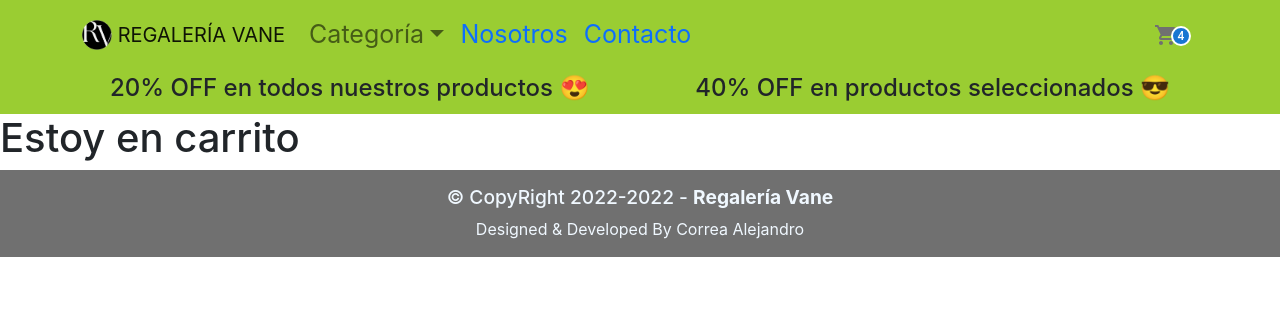
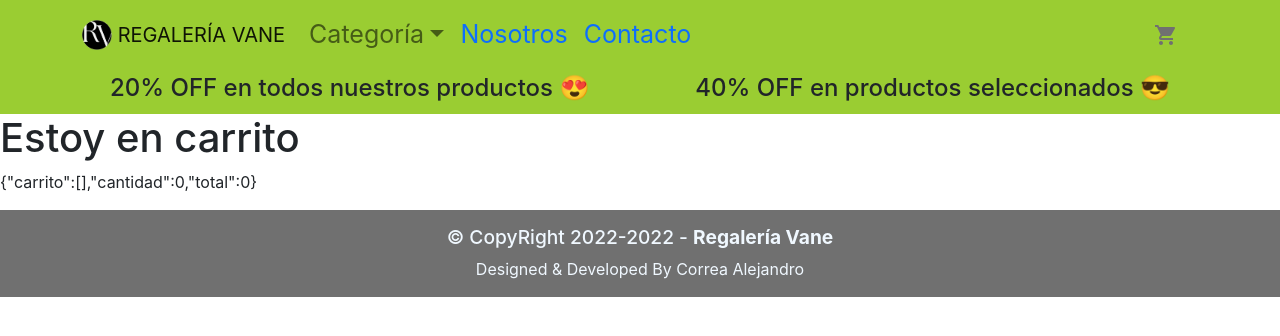
Before and after one commit to correa92/regaleriaVane, a React (Create React App) app: page /cart in a window 1280 px wide. Shown: the top 336 px of the page. Built offline with nearby package versions, Linux system fonts and the light colour scheme.

Commit message:
optimiza codigo

```diff
--- a/src/App.js
+++ b/src/App.js
@@ -4,11 +4,11 @@ import Footer from "./components/Footer/Footer";
 import { BrowserRouter, Routes, Route } from "react-router-dom";
 import ItemDetailContainer from "./components/Main/ItemDetailContainer/ItemDetailContainer";
 import Cart from "./components/Main/Cart/Cart";
-import CustomProvider from "./components/Context/CustomProvider";
+import CarritoProvider from "./components/Context/CartContext";
 
 function App() {
   return (
-    <CustomProvider>
+    <CarritoProvider>
       <BrowserRouter>
         <div className="App">
           <header className="App-header">
@@ -34,7 +34,7 @@ function App() {
           </footer>
         </div>
       </BrowserRouter>
-    </CustomProvider>
+    </CarritoProvider>
   );
 }
 
--- /dev/null
+++ b/src/components/Context/CartContext.jsx
@@ -0,0 +1,46 @@
+import { createContext, useState } from "react";
+
+export const contexto = createContext();
+
+const Provider = contexto.Provider;
+
+export default function CarritoProvider({ children }) {
+  const [carrito, setCarrito] = useState([]);
+  const [cantidad, setCantidad] = useState(0);
+  const [total, setTotal] = useState(0);
+
+
+  const defaultContextValue = {
+    carrito,
+    cantidad,
+    total
+    // agregarProducto
+  };
+
+  // function agregarProducto(producto) {
+
+  //   setCarrito([producto])
+  //   setCantidad(cantidad)
+  //   setTotal(producto.precio * producto.cantidad);
+
+  // }
+
+
+  // function addItem(item, cantidad) {
+  //   console.log("add item");
+  // }
+
+  // function removeItem(itemId) {
+  //   console.log('remueve item');
+  // }
+
+  //   function clear() {
+  //   console.log('remueve todo los items');
+  //   }
+
+  //   function isInCart(itemId) {
+  //     console.log('true, false');
+  //   }
+
+  return <Provider value={defaultContextValue}>{children}</Provider>;
+}
--- a/src/components/Context/CustomProvider.jsx
+++ /dev/null
@@ -1,15 +0,0 @@
-import { createContext } from "react";
-
-export const contexto = createContext();
-const { Provider } = contexto;
-
-export default function CustomProvider({children}) {
-  const defaultContextValue = {
-    carrito: [],
-    total: 0,
-  };
-
-  return <Provider value={defaultContextValue}>
-    {children}
-    </Provider>;
-}
--- a/src/components/Header/CarWidget/CarWidget.jsx
+++ b/src/components/Header/CarWidget/CarWidget.jsx
@@ -3,6 +3,9 @@ import "./CarWidget.css";
 import Badge from "@mui/material/Badge";
 import { styled } from "@mui/material/styles";
 import ShoppingCartIcon from "@mui/icons-material/ShoppingCart";
+import { contexto } from "../../Context/CartContext";
+import { useContext } from "react";
+
 
 const StyledBadge = styled(Badge)(({ theme }) => ({
   "& .MuiBadge-badge": {
@@ -14,9 +17,12 @@ const StyledBadge = styled(Badge)(({ theme }) => ({
 }));
 
 export default function CarWidget() {
+
+  const {cantidad} = useContext(contexto);
+
   return (
     <div className="cw">
-      <StyledBadge badgeContent={4} color="primary">
+      <StyledBadge badgeContent={cantidad} color="primary">
         <ShoppingCartIcon />
       </StyledBadge>
     </div>
--- a/src/components/Main/Cart/Cart.jsx
+++ b/src/components/Main/Cart/Cart.jsx
@@ -1,7 +1,16 @@
+import { useContext } from "react";
+import {contexto} from "../../Context/CartContext";
+
+
 export default function Cart() {
+
+  const resultado = useContext(contexto);
+
+console.log(resultado);
   return (
     <div>
       <h1>Estoy en carrito</h1>
+      <p>{JSON.stringify(resultado)}</p>
     </div>
   );
 }
--- a/src/components/Main/Contador/Contador.jsx
+++ b/src/components/Main/Contador/Contador.jsx
@@ -19,10 +19,6 @@ export default function Contador({ stock, fn }) {
       setCantidad(cantidad - 1);
     }
   }
-
-  // const aumenta = (cant) => {
-  //   fn(cantidad);
-  // };
 
   return (
     <CardActions>
--- a/src/components/Main/ItemDetail/ItemDetail.jsx
+++ b/src/components/Main/ItemDetail/ItemDetail.jsx
@@ -5,11 +5,12 @@ import PaidIcon from "@mui/icons-material/Paid";
 import { Typography } from "@mui/material";
 import Button from "@mui/material/Button";
 import LocalOfferIcon from "@mui/icons-material/LocalOffer";
-import Contador from "../Contador/Contador"
-;
-export default function ItemDetail({ item }) {
+import Contador from "../Contador/Contador";
+import { Link } from "react-router-dom";
 
 
+
+export default function ItemDetail({ item }) {
   let porcentajeDescuento = 0;
 
   if (item.offer === "true") {
@@ -22,10 +23,9 @@ export default function ItemDetail({ item }) {
   const descuento = item.price - (item.price * porcentajeDescuento) / 100;
   const cuotas = (descuento / 3).toFixed(2);
 
-  const onAdd = (cantidad)=>{
+  const onAdd = (cantidad) => {
     console.log(cantidad);
   };
-
 
   return (
     <div className="itemDetail">
@@ -89,22 +89,17 @@ export default function ItemDetail({ item }) {
         </p>
         <h5>{item.stock > 0 ? "En stock" : "Sin stock"}</h5>
 
-
-        <Contador stock={item.stock} fn={onAdd}/>
+        <Contador stock={item.stock} fn={onAdd} />
 
         <CardActions
           className="container_button"
           sx={{ justifyContent: "space-evenly" }}
         >
-
-          <Button
-            variant="contained"
-            startIcon={<PaidIcon />}
-            onClick={() => {
-              console.log("comprando");
-            }}
-          >
-            Comprar
+          <Button variant="contained" startIcon={<PaidIcon />}>
+            <Link to="/cart" style={{ color: "#fff" }}>
+              {" "}
+              Comprar
+            </Link>
           </Button>
         </CardActions>
       </div>
```
